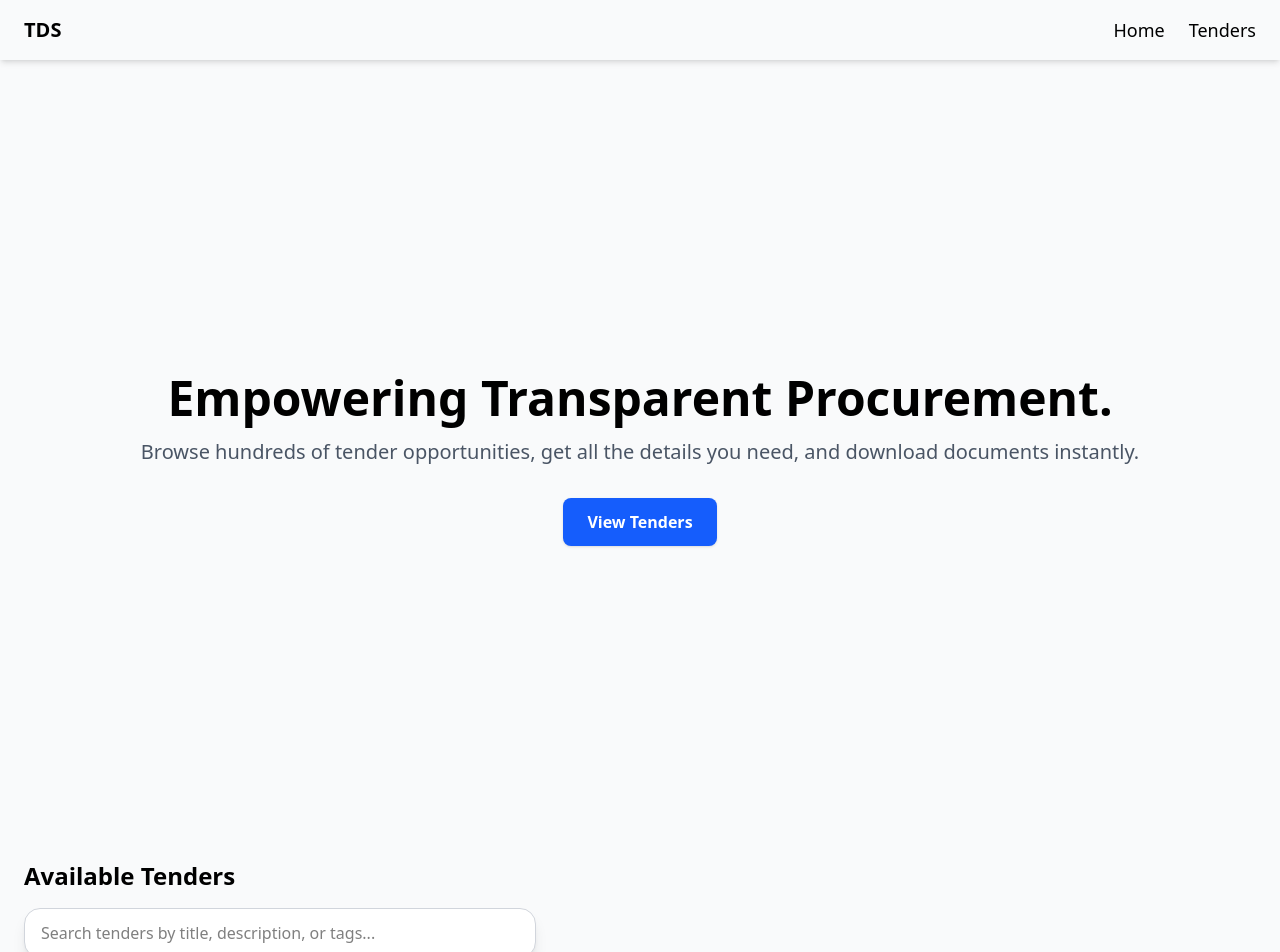
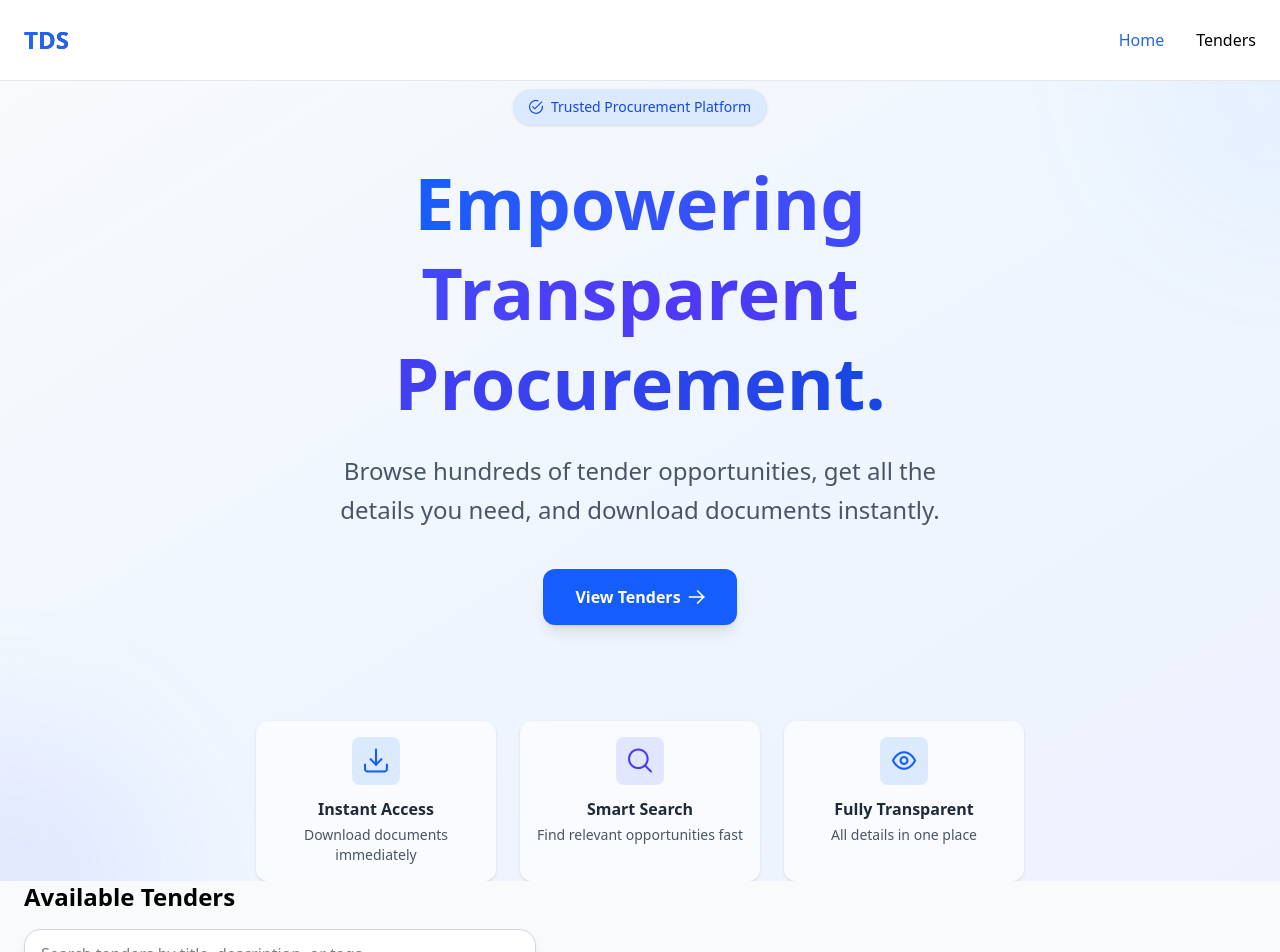
Before and after one commit to deborahkudaru/tender-download-system, a Vue app: page / in a window 1280 px wide. Shown: the top 952 px of the page. Built offline with nearby package versions, Linux system fonts and the light colour scheme.

Commit message:
feat: enhance Hero and Navbar components with improved styling and mobile menu functionality; adjust items per page in TenderList component

```diff
--- a/src/components/Hero.vue
+++ b/src/components/Hero.vue
@@ -1,6 +1,5 @@
 <script setup>
 import { useRouter } from 'vue-router';
-
 
 const router = useRouter();
 
@@ -21,12 +20,96 @@ function goToTenders() {
 </script>
 
 <template>
-  <div class="min-h-screen flex flex-col items-center justify-center px-4">
-    <h1 class="text-3xl sm:text-5xl font-bold mb-4 text-center">{{ title }}</h1>
-    <p class="text-lg sm:text-xl text-gray-600 mb-8 text-center">{{ subtitle }}</p>
-    <button @click="goToTenders"
-      class="bg-blue-600 text-white px-6 py-3 rounded-lg hover:bg-blue-700 transition-colors font-semibold shadow">
-      View Tenders
-    </button>
+  <div
+    class="min-h-screen flex flex-col items-center justify-center px-4 bg-gradient-to-br from-slate-50 via-blue-50 to-indigo-50 relative overflow-hidden">
+    <div class="absolute inset-0 overflow-hidden pointer-events-none">
+      <div class="absolute -top-40 -right-40 w-80 h-80 bg-blue-400/10 rounded-full blur-3xl animate-pulse"></div>
+      <div class="absolute -bottom-40 -left-40 w-80 h-80 bg-indigo-400/10 rounded-full blur-3xl animate-pulse"
+        style="animation-delay: 1s"></div>
+    </div>
+
+    <!-- Content -->
+    <div class="relative z-10 max-w-4xl mx-auto text-center space-y-8 animate-fade-in">
+      <!-- Badge -->
+      <div
+        class="inline-flex items-center gap-2 px-4 py-2 bg-blue-100 text-blue-700 rounded-full text-sm font-medium shadow-sm mt-2">
+        <i class="pi pi-check-circle"></i>
+        Trusted Procurement Platform
+      </div>
+
+      <!-- Title with gradient -->
+      <h1 class="text-4xl sm:text-6xl lg:text-7xl font-bold mb-6 leading-tight">
+        <span class="bg-gradient-to-r from-blue-600 via-indigo-600 to-blue-700 bg-clip-text text-transparent">
+          {{ title }}
+        </span>
+      </h1>
+
+      <!-- Subtitle -->
+      <p class="text-lg sm:text-xl lg:text-2xl text-gray-600 mb-10 max-w-2xl mx-auto leading-relaxed">
+        {{ subtitle }}
+      </p>
+
+      <!-- CTA Button with enhanced styling -->
+      <div class="flex flex-col sm:flex-row gap-4 justify-center items-center">
+        <button @click="goToTenders"
+          class="group relative px-8 py-4 bg-blue-600 text-white rounded-xl hover:bg-blue-700 transition-all duration-300 font-semibold shadow-lg hover:shadow-xl hover:scale-105 active:scale-95 overflow-hidden">
+          <span class="relative z-10 flex items-center gap-2">
+            View Tenders
+            <i class="pi pi-arrow-right group-hover:translate-x-1 transition-transform"></i>
+          </span>
+          <div
+            class="absolute inset-0 bg-gradient-to-r from-blue-600 to-indigo-600 opacity-0 group-hover:opacity-100 transition-opacity">
+          </div>
+        </button>
+      </div>
+
+      <!-- Feature highlights -->
+      <div class="grid grid-cols-1 sm:grid-cols-3 gap-6 pt-16 max-w-3xl mx-auto">
+        <div
+          class="flex flex-col items-center p-4 rounded-xl bg-white/60 backdrop-blur-sm shadow-sm hover:shadow-md transition-shadow">
+          <div class="w-12 h-12 bg-blue-100 rounded-lg flex items-center justify-center mb-3">
+            <i class="pi pi-download text-blue-600 text-2xl"></i>
+          </div>
+          <h3 class="font-semibold text-gray-800">Instant Access</h3>
+          <p class="text-sm text-gray-600 text-center mt-1">Download documents immediately</p>
+        </div>
+
+        <div
+          class="flex flex-col items-center p-4 rounded-xl bg-white/60 backdrop-blur-sm shadow-sm hover:shadow-md transition-shadow">
+          <div class="w-12 h-12 bg-indigo-100 rounded-lg flex items-center justify-center mb-3">
+            <i class="pi pi-search text-indigo-600 text-2xl"></i>
+          </div>
+          <h3 class="font-semibold text-gray-800">Smart Search</h3>
+          <p class="text-sm text-gray-600 text-center mt-1">Find relevant opportunities fast</p>
+        </div>
+
+        <div
+          class="flex flex-col items-center p-4 rounded-xl bg-white/60 backdrop-blur-sm shadow-sm hover:shadow-md transition-shadow">
+          <div class="w-12 h-12 bg-blue-100 rounded-lg flex items-center justify-center mb-3">
+            <i class="pi pi-eye text-blue-600 text-2xl"></i>
+          </div>
+          <h3 class="font-semibold text-gray-800">Fully Transparent</h3>
+          <p class="text-sm text-gray-600 text-center mt-1">All details in one place</p>
+        </div>
+      </div>
+    </div>
   </div>
 </template>
+
+<style scoped>
+@keyframes fade-in {
+  from {
+    opacity: 0;
+    transform: translateY(20px);
+  }
+
+  to {
+    opacity: 1;
+    transform: translateY(0);
+  }
+}
+
+.animate-fade-in {
+  animation: fade-in 0.8s ease-out;
+}
+</style>
--- a/src/components/Navbar.vue
+++ b/src/components/Navbar.vue
@@ -14,23 +14,33 @@ const closeMobileMenu = () => {
 </script>
 
 <template>
-    <nav class="flex justify-between py-4 px-6 shadow-md items-center relative">
-        <div class="font-bold text-xl">
-            <RouterLink to="/" @click="closeMobileMenu">
+    <nav class="bg-white border-b border-gray-200 relative z-50">
+        <div class="flex justify-between py-5 px-6 items-center max-w-7xl mx-auto">
+            <!-- Logo -->
+            <div class="font-bold text-2xl bg-gradient-to-r from-blue-600 to-blue-800 bg-clip-text text-transparent">
+                <RouterLink to="/" @click="closeMobileMenu" class="hover:opacity-80 transition-opacity">
                     TDS
                 </RouterLink>
             </div>
 
             <!-- Desktop Menu -->
-        <ul class="hidden md:flex space-x-6 text-lg">
+            <ul class="hidden md:flex space-x-8 text-base font-medium">
                 <li>
-                <RouterLink to="/" class="flex items-center hover:text-blue-600 transition-colors">
+                    <RouterLink
+                        to="/"
+                        class="flex items-center hover:text-blue-600 transition-all duration-200 relative group py-2"
+                    >
                         Home
+                        <span class="absolute bottom-0 left-0 w-0 h-0.5 bg-blue-600 group-hover:w-full transition-all duration-300"></span>
                     </RouterLink>
                 </li>
                 <li>
-                <RouterLink to="/tenders" class="flex items-center hover:text-blue-600 transition-colors">
+                    <RouterLink
+                        to="/tenders"
+                        class="flex items-center hover:text-blue-600 transition-all duration-200 relative group py-2"
+                    >
                         Tenders
+                        <span class="absolute bottom-0 left-0 w-0 h-0.5 bg-blue-600 group-hover:w-full transition-all duration-300"></span>
                     </RouterLink>
                 </li>
             </ul>
@@ -38,37 +48,82 @@ const closeMobileMenu = () => {
             <!-- Mobile Menu Button -->
             <button
                 @click="toggleMobileMenu"
-            class="md:hidden text-2xl focus:outline-none"
+                class="md:hidden text-2xl focus:outline-none transition-transform duration-200 hover:scale-110 text-gray-700"
                 aria-label="Toggle menu"
             >
                 <i :class="isMobileMenuOpen ? 'pi pi-times' : 'pi pi-bars'"></i>
             </button>
+        </div>
+
+        <!-- Mobile Menu Backdrop -->
+        <Transition name="backdrop">
+          <div
+            v-if="isMobileMenuOpen"
+            @click="closeMobileMenu"
+            class="fixed inset-0 bg-black/20 backdrop-blur-sm md:hidden z-40"
+          ></div>
+        </Transition>
 
         <!-- Mobile Menu -->
+        <Transition name="slide">
             <div
                 v-if="isMobileMenuOpen"
-            class="absolute top-full left-0 right-0 shadow-lg md:hidden z-50"
+                class="fixed top-[73px] right-0 w-64 h-[calc(100vh-73px)] bg-white shadow-2xl md:hidden z-50 overflow-y-auto"
             >
-            <ul class="flex flex-col py-4">
-                <li class="">
+                <ul class="flex flex-col py-6">
+                    <li class="overflow-hidden">
                         <RouterLink
                             to="/"
                             @click="closeMobileMenu"
-                        class="flex items-center px-6 py-3 hover:bg-gray-100 transition-colors"
+                            class="flex items-center px-6 py-4 hover:bg-blue-50 hover:text-blue-600 transition-all duration-200 font-medium relative group"
                         >
-                        Home
+                            <span class="relative z-10">Home</span>
+                            <span class="absolute left-0 top-0 h-full w-1 bg-blue-600 transform scale-y-0 group-hover:scale-y-100 transition-transform duration-300 origin-top"></span>
                         </RouterLink>
                     </li>
-                <li>
+                    <li class="overflow-hidden">
                         <RouterLink
                             to="/tenders"
                             @click="closeMobileMenu"
-                        class="flex items-center px-6 py-3 hover:bg-gray-100 transition-colors"
+                            class="flex items-center px-6 py-4 hover:bg-blue-50 hover:text-blue-600 transition-all duration-200 font-medium relative group"
                         >
-                        Tenders
+                            <span class="relative z-10">Tenders</span>
+                            <span class="absolute left-0 top-0 h-full w-1 bg-blue-600 transform scale-y-0 group-hover:scale-y-100 transition-transform duration-300 origin-top"></span>
                         </RouterLink>
                     </li>
                 </ul>
             </div>
+        </Transition>
     </nav>
 </template>
+
+<style scoped>
+/* Backdrop fade animation */
+.backdrop-enter-active,
+.backdrop-leave-active {
+  transition: opacity 0.3s ease;
+}
+
+.backdrop-enter-from,
+.backdrop-leave-to {
+  opacity: 0;
+}
+
+.slide-enter-active,
+.slide-leave-active {
+  transition: transform 0.3s cubic-bezier(0.4, 0, 0.2, 1);
+}
+
+.slide-enter-from,
+.slide-leave-to {
+  transform: translateX(100%);
+}
+
+.router-link-active {
+  color: #2563eb;
+}
+
+.router-link-active .group span {
+  width: 100%;
+}
+</style>
--- a/src/components/TenderList.vue
+++ b/src/components/TenderList.vue
@@ -19,7 +19,7 @@ const state = reactive({
 
 const searchQuery = ref('')
 const currentPage = ref(1)
-const itemsPerPage = ref(10)
+const itemsPerPage = ref(6)
 
 // fetch tenders from dummy json file
 onMounted(async () => {
```
Lines whose indentation alone changed are shown as unchanged.
